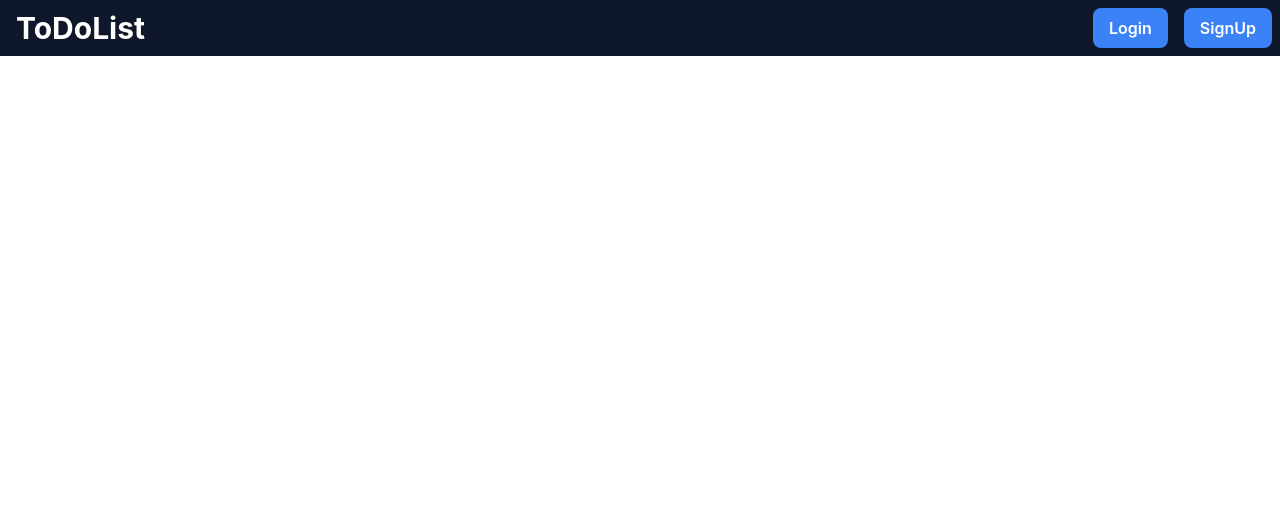
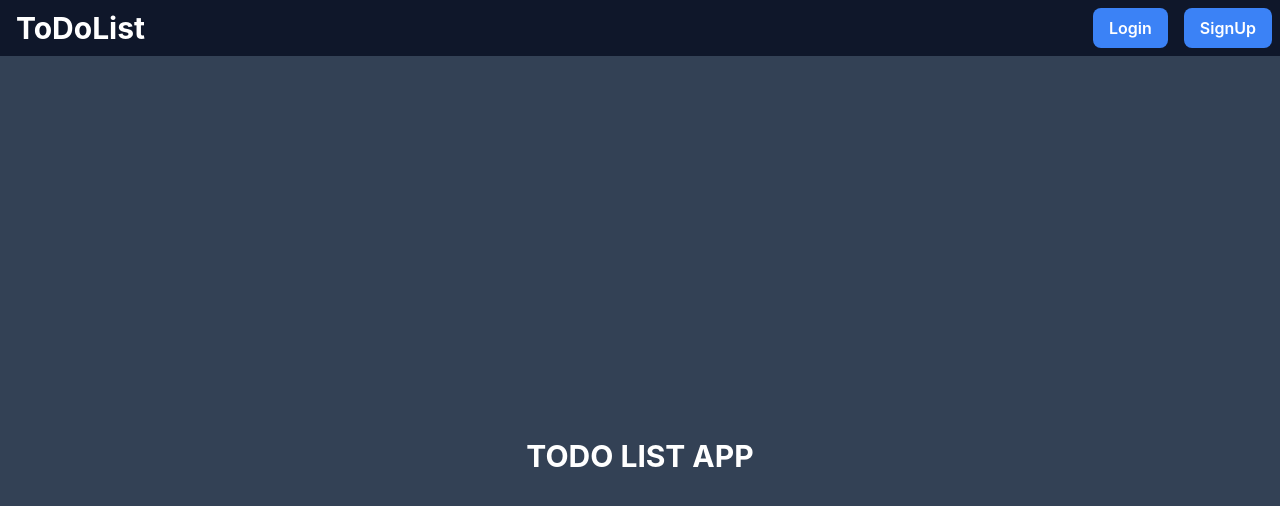
Before and after one commit to KireetS/ToDoReact, a React (Create React App) app: page / in a window 1280 px wide. Shown: the top 506 px of the page. Built offline with nearby package versions, Linux system fonts and the light colour scheme.

Commit message:
home page added

```diff
--- a/src/App.js
+++ b/src/App.js
@@ -7,6 +7,7 @@ import { useDispatch, useSelector } from "react-redux";
 import { useEffect, useState } from "react";
 import UploadImage from "./Components/UploadImage";
 import { getUser } from "./features/user/userSlice";
+import Home from "./Components/Home";
 
 function App() {
   const [pressed, setPressed] = useState(false);
@@ -33,6 +34,7 @@ function App() {
         {!login && <Route path="/signup" element={<Signup />} />}
         {!login && <Route path="/login" element={<Login />} />}
         {login && <Route path="/" element={<NotesPage />} />}
+        {!login && <Route path="/" element={<Home />} />}
         {login && (
           <Route
             path="/upload"
--- /dev/null
+++ b/src/Components/Home.js
@@ -0,0 +1,15 @@
+import React from "react";
+
+const Home = () => {
+  return (
+    <>
+      <div className="h-screen w-full bg-slate-700">
+        <div className="flex h-full w-full flex-col text-white font-bold text-3xl items-center justify-center">
+          TODO LIST APP
+        </div>
+      </div>
+    </>
+  );
+};
+
+export default Home;
--- a/src/Components/Login.js
+++ b/src/Components/Login.js
@@ -67,8 +67,10 @@ const Login = () => {
             onClick={() => {
               dispatch(login(userdata));
               if (!error) {
-                navigate("/");
-                window.location.reload();
+                if (localStorage.getItem("token")) {
+                  window.location.reload();
+                  navigate("/");
+                }
               }
             }}
           >
```
